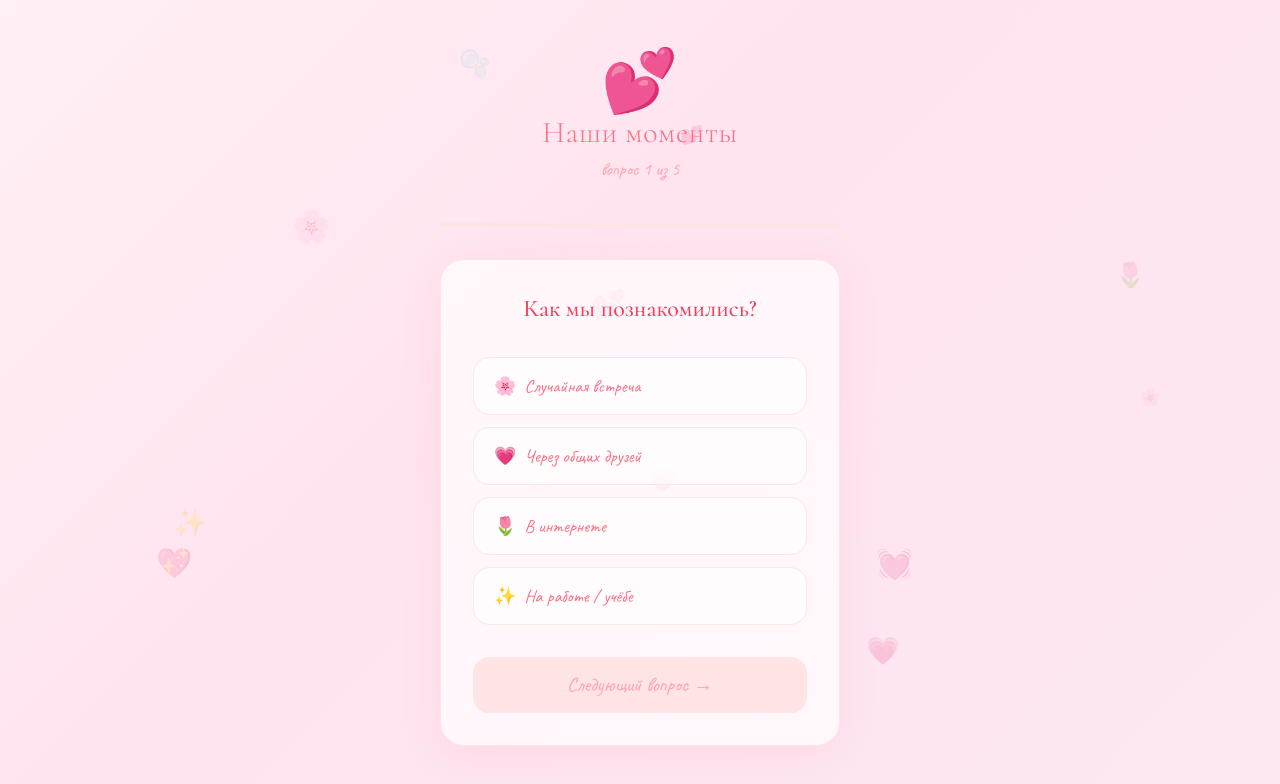
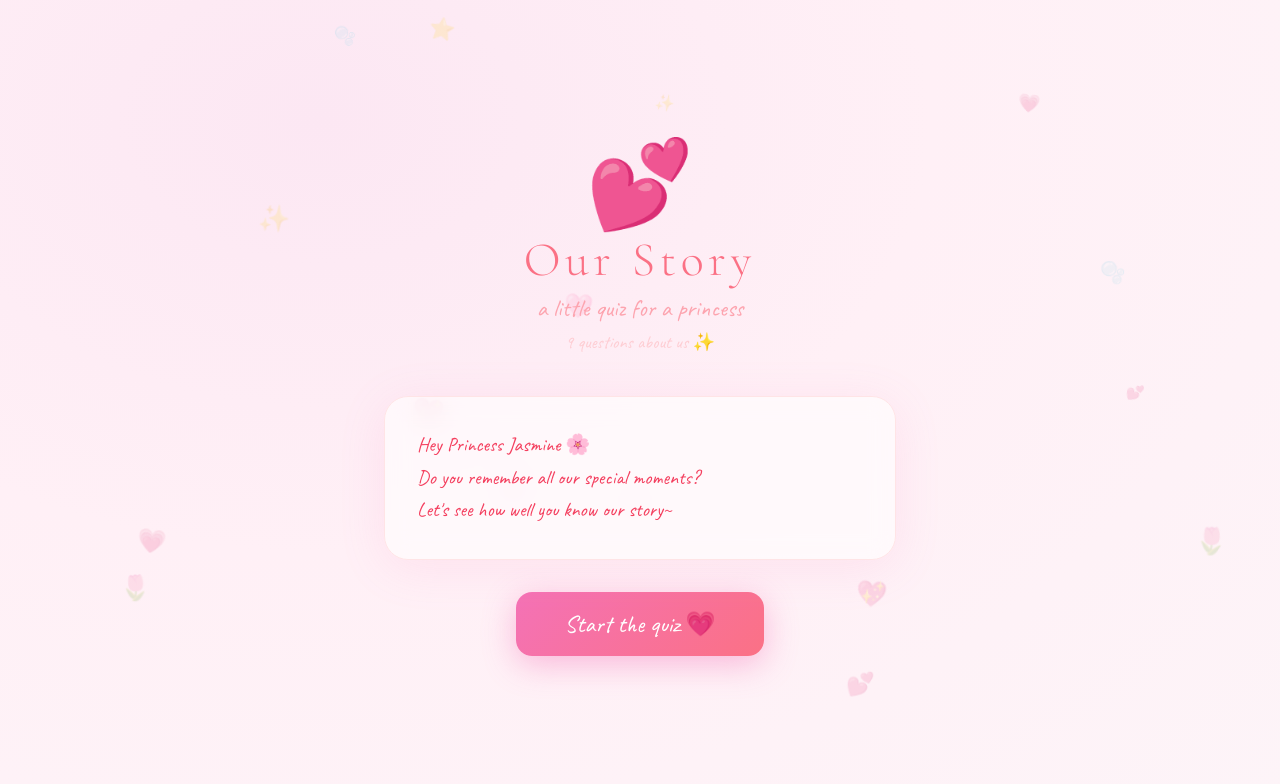
Before and after one commit to pr-poehali-dev/jasmine-survey-site, a React (Vite) app: page / in a window 1280 px wide. Shown: the top 784 px of the page. Built offline with nearby package versions, Linux system fonts and the light colour scheme.

Commit message:
"Instagram Love Story: Princess Jasmine Edition"

```diff
--- a/src/pages/Index.tsx
+++ b/src/pages/Index.tsx
@@ -1,216 +1,331 @@
-import { useState, useEffect } from "react";
+import { useState, useEffect, useRef } from "react";
 
 const questions = [
   {
     id: 1,
-    question: "Как мы познакомились?",
-    options: [
-      "Случайная встреча",
-      "Через общих друзей",
-      "В интернете",
-      "На работе / учёбе",
-    ],
+    question: "How did we meet?",
+    options: ["On a walk", "Through mutual friends", "On Instagram", "At a party"],
+    correct: "On Instagram",
   },
   {
     id: 2,
-    question: "Какой наш первый совместный поход?",
-    options: [
-      "В кино",
-      "В кафе или ресторан",
-      "На прогулку в парк",
-      "На концерт или мероприятие",
-    ],
+    question: "What is the date we first connected?",
+    options: ["01.11.2025", "12.11.2025", "20.12.2025", "05.10.2025"],
+    correct: "12.11.2025",
   },
   {
     id: 3,
-    question: "Что тебе нравится больше всего в наших встречах?",
-    options: [
-      "Уютные вечера дома",
-      "Приключения и путешествия",
-      "Долгие разговоры",
-      "Просто быть рядом",
-    ],
+    question: "What was my very first compliment to you?",
+    options: ["Sunshine girl", "Clean girl", "Dream girl", "Sweet girl"],
+    correct: "Clean girl",
   },
   {
     id: 4,
-    question: "Наш любимый совместный ритуал?",
-    options: [
-      "Утренний кофе вместе",
-      "Смотреть сериалы под плед",
-      "Совместные прогулки",
-      "Готовить что-то вкусное",
-    ],
+    question: "Which book did we both read and discuss for the first time?",
+    options: ["The Little Prince", "Norwegian Wood", "Flowers for Algernon", "The Alchemist"],
+    correct: "Flowers for Algernon",
   },
   {
     id: 5,
-    question: "Какой момент запомнился тебе больше всего?",
-    options: [
-      "Наш первый день вместе",
-      "Спонтанная поездка",
-      "Когда мы смеялись до слёз",
-      "Тихий вечер, когда всё было идеально",
-    ],
+    question: "What is the date of our very first meeting in person?",
+    options: ["01.01.2026", "14.02.2026", "20.03.2026", "12.02.2026"],
+    correct: "12.02.2026",
+  },
+  {
+    id: 6,
+    question: "Who is the best girl in the world?",
+    options: ["Princess Aurora", "Princess Jasmine", "Princess Cinderella", "Princess Ariel"],
+    correct: "Princess Jasmine",
+  },
+  {
+    id: 7,
+    question: "Who is the most beautiful girl in the world?",
+    options: ["Princess Belle", "Princess Rapunzel", "Princess Jasmine", "Princess Elsa"],
+    correct: "Princess Jasmine",
+  },
+  {
+    id: 8,
+    question: "Who is the coolest girl on the planet?",
+    options: ["Princess Moana", "Princess Snow White", "Princess Merida", "Princess Jasmine"],
+    correct: "Princess Jasmine",
+  },
+  {
+    id: 9,
+    question: "Who is my sweet little kitten? 🐾",
+    options: ["Maybe me?", "Hmm, is it me?", "Yaaaaaay, me!", "Obviously me!"],
+    correct: "Yaaaaaay, me!",
   },
 ];
 
-const floatingHearts = ["💕", "🌸", "💗", "✨", "💖", "🌷", "💓", "🫧"];
-
-function FloatingHeart({ emoji, style }: { emoji: string; style: React.CSSProperties }) {
-  return (
-    <div
-      className="absolute pointer-events-none select-none text-2xl opacity-20 animate-float"
-      style={style}
-    >
-      {emoji}
-    </div>
-  );
-}
-
 export default function Index() {
+  const [phase, setPhase] = useState<"intro" | "quiz" | "result">("intro");
   const [currentQ, setCurrentQ] = useState(0);
-  const [answers, setAnswers] = useState<string[]>([]);
   const [selected, setSelected] = useState<string | null>(null);
-  const [animating, setAnimating] = useState(false);
-  const [done, setDone] = useState(false);
-  const [hearts, setHearts] = useState<{ emoji: string; style: React.CSSProperties }[]>([]);
+  const [confirmed, setConfirmed] = useState(false);
+  const [score, setScore] = useState(0);
+  const [transitioning, setTransitioning] = useState(false);
+  const [shakeIdx, setShakeIdx] = useState<number | null>(null);
+  const [correctIdx, setCorrectIdx] = useState<number | null>(null);
+  const [particles, setParticles] = useState<
+    { emoji: string; x: number; y: number; delay: number; duration: number; size: number }[]
+  >([]);
 
   useEffect(() => {
-    const generated = Array.from({ length: 12 }, (_, i) => ({
-      emoji: floatingHearts[i % floatingHearts.length],
-      style: {
-        left: `${Math.random() * 90 + 5}%`,
-        top: `${Math.random() * 80 + 5}%`,
-        animationDelay: `${Math.random() * 3}s`,
-        animationDuration: `${3 + Math.random() * 2}s`,
-        fontSize: `${16 + Math.random() * 20}px`,
-      } as React.CSSProperties,
-    }));
-    setHearts(generated);
+    const emojis = ["✨", "💕", "🌸", "💗", "🌷", "🫧", "💖", "⭐", "🩷"];
+    setParticles(
+      Array.from({ length: 16 }, (_, i) => ({
+        emoji: emojis[i % emojis.length],
+        x: Math.random() * 92 + 2,
+        y: Math.random() * 88 + 2,
+        delay: Math.random() * 4,
+        duration: 3 + Math.random() * 3,
+        size: 14 + Math.random() * 16,
+      }))
+    );
   }, []);
 
-  const handleSelect = (option: string) => {
-    if (animating) return;
-    setSelected(option);
+  const q = questions[currentQ];
+  const progress = (currentQ / questions.length) * 100;
+
+  const handleStart = () => {
+    setTransitioning(true);
+    setTimeout(() => { setPhase("quiz"); setTransitioning(false); }, 400);
   };
 
-  const handleNext = () => {
-    if (!selected || animating) return;
-    setAnimating(true);
-    const newAnswers = [...answers, selected];
-
+  const handleSelect = (option: string, idx: number) => {
+    if (confirmed || transitioning) return;
+    setSelected(option);
+    setConfirmed(true);
+    const isCorrect = option === q.correct;
+    if (isCorrect) {
+      setCorrectIdx(idx);
+      setScore((s) => s + 1);
+    } else {
+      setShakeIdx(idx);
+      setTimeout(() => setCorrectIdx(q.options.indexOf(q.correct)), 380);
+    }
     setTimeout(() => {
-      setAnswers(newAnswers);
+      setTransitioning(true);
+      setTimeout(() => {
+        setShakeIdx(null);
+        setCorrectIdx(null);
         setSelected(null);
-
+        setConfirmed(false);
         if (currentQ + 1 >= questions.length) {
-        setDone(true);
+          setPhase("result");
         } else {
-        setCurrentQ(currentQ + 1);
+          setCurrentQ((c) => c + 1);
         }
-      setAnimating(false);
-    }, 350);
+        setTransitioning(false);
+      }, 400);
+    }, 950);
   };
 
   const handleRestart = () => {
+    setTransitioning(true);
+    setTimeout(() => {
+      setPhase("intro");
       setCurrentQ(0);
-    setAnswers([]);
+      setScore(0);
       setSelected(null);
-    setDone(false);
-    setAnimating(false);
+      setConfirmed(false);
+      setTransitioning(false);
+    }, 400);
   };
 
-  const progress = ((currentQ) / questions.length) * 100;
-
   return (
-    <div className="min-h-screen relative overflow-hidden flex items-center justify-center" style={{ background: "linear-gradient(135deg, #fff0f5 0%, #ffe4ef 40%, #fce7f3 100%)" }}>
-      {hearts.map((h, i) => (
-        <FloatingHeart key={i} emoji={h.emoji} style={h.style} />
+    <div
+      className="min-h-screen relative overflow-hidden flex items-center justify-center px-4 py-10"
+      style={{ background: "radial-gradient(ellipse at 25% 15%, #fce7f3 0%, #fff0f6 45%, #fdf4f8 100%)" }}
+    >
+      {/* Floating particles */}
+      {particles.map((p, i) => (
+        <span
+          key={i}
+          className="absolute pointer-events-none select-none"
+          style={{
+            left: `${p.x}%`,
+            top: `${p.y}%`,
+            fontSize: `${p.size}px`,
+            opacity: 0.18,
+            animation: `particleFloat ${p.duration}s ${p.delay}s ease-in-out infinite`,
+          }}
+        >
+          {p.emoji}
+        </span>
       ))}
 
-      <div className="relative z-10 w-full max-w-md px-6 py-10">
-        {!done ? (
-          <div key={currentQ} className={animating ? "opacity-0 -translate-y-4 transition-all duration-300" : "animate-fade-up"}>
-            <div className="text-center mb-10">
-              <div className="text-5xl mb-3 animate-heart-beat inline-block">💕</div>
-              <h1 className="font-cormorant text-3xl text-rose-400 font-light tracking-wide">
-                Наши моменты
+      {/* Main card wrapper */}
+      <div
+        className="relative z-10 w-full max-w-lg"
+        style={{
+          opacity: transitioning ? 0 : 1,
+          transform: transitioning
+            ? "translateY(22px) scale(0.96)"
+            : "translateY(0) scale(1)",
+          transition: "opacity 0.38s cubic-bezier(0.4,0,0.2,1), transform 0.38s cubic-bezier(0.4,0,0.2,1)",
+        }}
+      >
+
+        {/* ── INTRO ── */}
+        {phase === "intro" && (
+          <div className="text-center">
+            <div className="inline-block text-7xl mb-5" style={{ animation: "heartPulse 1.5s ease-in-out infinite" }}>
+              💕
+            </div>
+            <h1 className="font-cormorant text-5xl text-rose-400 font-light tracking-widest mb-2">
+              Our Story
             </h1>
-              <p className="font-caveat text-rose-300 text-lg mt-1">
-                вопрос {currentQ + 1} из {questions.length}
+            <p className="font-caveat text-rose-300 text-2xl mb-1">a little quiz for a princess</p>
+            <p className="font-caveat text-rose-200 text-lg mb-10">9 questions about us ✨</p>
+
+            <div
+              className="bg-white/60 backdrop-blur-md rounded-3xl p-8 mb-8 text-left border border-rose-100"
+              style={{ boxShadow: "0 8px 48px rgba(244,114,182,0.12)" }}
+            >
+              <p className="font-caveat text-rose-500 text-xl leading-relaxed">
+                Hey Princess Jasmine 🌸<br />
+                Do you remember all our special moments?<br />
+                Let's see how well you know our story~
               </p>
             </div>
 
-            <div className="w-full bg-rose-100 rounded-full h-1 mb-8 overflow-hidden">
+            <button
+              onClick={handleStart}
+              className="font-caveat text-2xl px-12 py-4 rounded-2xl text-white transition-all duration-200 hover:-translate-y-1 active:translate-y-0"
+              style={{
+                background: "linear-gradient(135deg, #f472b6 0%, #fb7185 100%)",
+                boxShadow: "0 8px 32px rgba(244,114,182,0.45)",
+              }}
+            >
+              Start the quiz 💗
+            </button>
+          </div>
+        )}
+
+        {/* ── QUIZ ── */}
+        {phase === "quiz" && (
+          <div>
+            <div className="flex items-center justify-between mb-5 px-1">
+              <span className="font-caveat text-rose-300 text-xl">
+                Question {currentQ + 1} / {questions.length}
+              </span>
+              <span className="font-caveat text-rose-400 text-xl">
+                ✨ {score} correct
+              </span>
+            </div>
+
+            {/* progress bar */}
+            <div className="w-full rounded-full mb-7 overflow-hidden" style={{ height: 3, background: "#fce7f3" }}>
               <div
-                className="h-full rounded-full transition-all duration-500"
+                className="h-full rounded-full transition-all duration-700"
                 style={{ width: `${progress}%`, background: "linear-gradient(90deg, #f9a8d4, #fb7185)" }}
               />
             </div>
 
-            <div className="bg-white/70 backdrop-blur-sm rounded-3xl p-8 shadow-[0_8px_40px_rgba(251,114,153,0.12)] border border-rose-100">
-              <h2 className="font-cormorant text-2xl text-rose-500 text-center mb-8 leading-snug font-medium">
-                {questions[currentQ].question}
+            <div
+              className="bg-white/65 backdrop-blur-md rounded-3xl p-8 border border-rose-100"
+              style={{ boxShadow: "0 12px 56px rgba(244,114,182,0.13)" }}
+            >
+              <h2 className="font-cormorant text-[1.7rem] text-rose-500 text-center mb-8 font-medium leading-snug">
+                {q.question}
               </h2>
 
               <div className="space-y-3">
-                {questions[currentQ].options.map((option, idx) => (
+                {q.options.map((opt, idx) => {
+                  const isShake = shakeIdx === idx;
+                  const isGreen = correctIdx === idx;
+                  const isWrong = confirmed && selected === opt && !isGreen;
+
+                  return (
                     <button
                       key={idx}
-                    onClick={() => handleSelect(option)}
-                    className={`w-full text-left px-5 py-3.5 rounded-2xl border transition-all duration-200 font-caveat text-lg
-                      ${selected === option
-                        ? "border-rose-400 bg-rose-50 text-rose-600 shadow-[0_0_0_2px_rgba(251,114,153,0.3)]"
-                        : "border-rose-100 bg-white/60 text-rose-400 hover:border-rose-300 hover:bg-rose-50/60"
-                      }`}
+                      onClick={() => handleSelect(opt, idx)}
+                      disabled={confirmed}
+                      className="w-full text-left px-5 py-3.5 rounded-2xl border-2 font-caveat text-lg transition-all duration-200"
+                      style={{
+                        borderColor: isGreen ? "#34d399" : isWrong ? "#fca5a5" : "#fce7f3",
+                        background: isGreen ? "#f0fdf4" : isWrong ? "#fff1f2" : "rgba(255,255,255,0.7)",
+                        color: isGreen ? "#059669" : isWrong ? "#f43f5e" : "#f472b6",
+                        transform: isShake ? undefined : isGreen ? "scale(1.02)" : undefined,
+                        animation: isShake ? "shake 0.42s ease" : undefined,
+                        cursor: confirmed ? "default" : "pointer",
+                      }}
                     >
-                    <span className="mr-2">{["🌸", "💗", "🌷", "✨"][idx]}</span>
-                    {option}
+                      <span className="mr-2 opacity-70">{["🌸", "💗", "🌷", "✨"][idx]}</span>
+                      {opt}
                     </button>
-                ))}
-              </div>
-
-              <button
-                onClick={handleNext}
-                disabled={!selected}
-                className={`mt-8 w-full py-3.5 rounded-2xl font-caveat text-xl transition-all duration-200
-                  ${selected
-                    ? "bg-gradient-to-r from-pink-400 to-rose-400 text-white shadow-[0_4px_20px_rgba(251,114,153,0.4)] hover:shadow-[0_6px_28px_rgba(251,114,153,0.5)] hover:-translate-y-0.5 active:translate-y-0"
-                    : "bg-rose-100 text-rose-300 cursor-not-allowed"
-                  }`}
-              >
-                {currentQ + 1 === questions.length ? "Завершить 💕" : "Следующий вопрос →"}
-              </button>
+                  );
+                })}
               </div>
             </div>
-        ) : (
-          <div className="animate-fade-up text-center">
-            <div className="text-6xl mb-6 animate-heart-beat inline-block">💖</div>
-            <h1 className="font-cormorant text-4xl text-rose-500 font-light tracking-wide mb-2">
-              Спасибо, принцесса!
+          </div>
+        )}
+
+        {/* ── RESULT ── */}
+        {phase === "result" && (
+          <div className="text-center">
+            <div className="inline-block text-7xl mb-5" style={{ animation: "heartPulse 1.2s ease-in-out infinite" }}>
+              💖
+            </div>
+            <h1 className="font-cormorant text-5xl text-rose-400 font-light tracking-wide mb-1">
+              {score === questions.length ? "Perfect! 🌟" : score >= 6 ? "Amazing! 💕" : "So cute! 🌸"}
             </h1>
-            <p className="font-caveat text-rose-400 text-xl mb-10">
-              Ты прошла все вопросы о наших моментах
+            <p className="font-caveat text-rose-300 text-2xl mb-8">
+              {score} out of {questions.length} correct answers
             </p>
 
-            <div className="bg-white/70 backdrop-blur-sm rounded-3xl p-8 shadow-[0_8px_40px_rgba(251,114,153,0.12)] border border-rose-100 mb-6 text-left space-y-4">
-              {questions.map((q, i) => (
-                <div key={i}>
-                  <p className="font-cormorant text-rose-400 text-sm italic">{q.question}</p>
-                  <p className="font-caveat text-rose-600 text-lg">{answers[i]}</p>
-                  {i < questions.length - 1 && <div className="border-b border-rose-100 mt-2" />}
+            <div
+              className="bg-white/65 backdrop-blur-md rounded-3xl p-8 mb-8 border border-rose-100 text-left"
+              style={{ boxShadow: "0 12px 56px rgba(244,114,182,0.13)" }}
+            >
+              <p className="font-cormorant text-rose-300 text-sm italic mb-5 tracking-widest uppercase">
+                A letter to the most beautiful princess
+              </p>
+              <p className="font-caveat text-rose-600 text-[1.22rem] leading-relaxed">
+                Dear and most beautiful Princess Jasmine in the world! 🌹<br /><br />
+                Your little kitten wishes you to never feel sad or worried —<br />
+                everything will be absolutely fine! 🌸<br /><br />
+                Remember that you are the most unique girl on this planet,
+                and you will definitely achieve all of your dreams and goals! ✨
+              </p>
+              <div className="mt-7 pt-5 border-t border-rose-100 text-right">
+                <p className="font-cormorant text-rose-300 italic text-lg">with all the love,</p>
+                <p className="font-caveat text-rose-500 text-2xl mt-1">your kitten — Yersin 🐾</p>
               </div>
-              ))}
             </div>
 
             <button
               onClick={handleRestart}
-              className="px-8 py-3.5 rounded-2xl font-caveat text-xl bg-gradient-to-r from-pink-400 to-rose-400 text-white shadow-[0_4px_20px_rgba(251,114,153,0.4)] hover:shadow-[0_6px_28px_rgba(251,114,153,0.5)] hover:-translate-y-0.5 transition-all duration-200"
+              className="font-caveat text-xl px-10 py-4 rounded-2xl text-white transition-all duration-200 hover:-translate-y-1 active:translate-y-0"
+              style={{
+                background: "linear-gradient(135deg, #f472b6 0%, #fb7185 100%)",
+                boxShadow: "0 8px 30px rgba(244,114,182,0.4)",
+              }}
             >
-              Пройти снова 🌸
+              Try again 🌷
             </button>
           </div>
         )}
       </div>
+
+      <style>{`
+        @keyframes particleFloat {
+          0%, 100% { transform: translateY(0px) rotate(0deg); }
+          50% { transform: translateY(-14px) rotate(9deg); }
+        }
+        @keyframes heartPulse {
+          0%, 100% { transform: scale(1); }
+          50% { transform: scale(1.25); }
+        }
+        @keyframes shake {
+          0%, 100% { transform: translateX(0); }
+          20% { transform: translateX(-9px); }
+          40% { transform: translateX(9px); }
+          60% { transform: translateX(-5px); }
+          80% { transform: translateX(5px); }
+        }
+      `}</style>
     </div>
   );
 }
```
Lines whose indentation alone changed are shown as unchanged.
